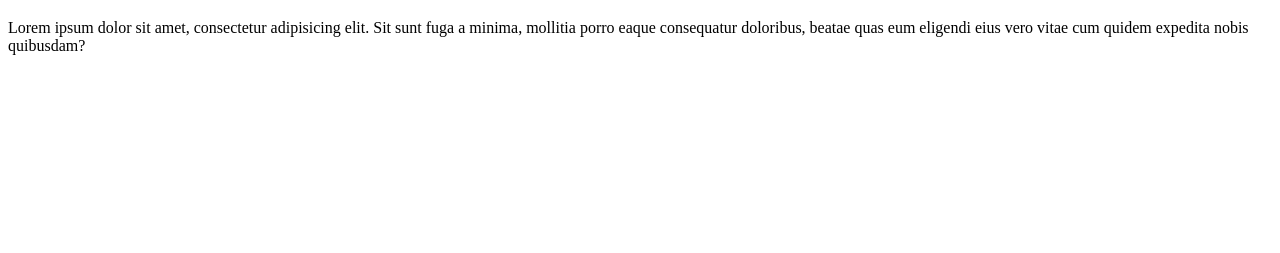
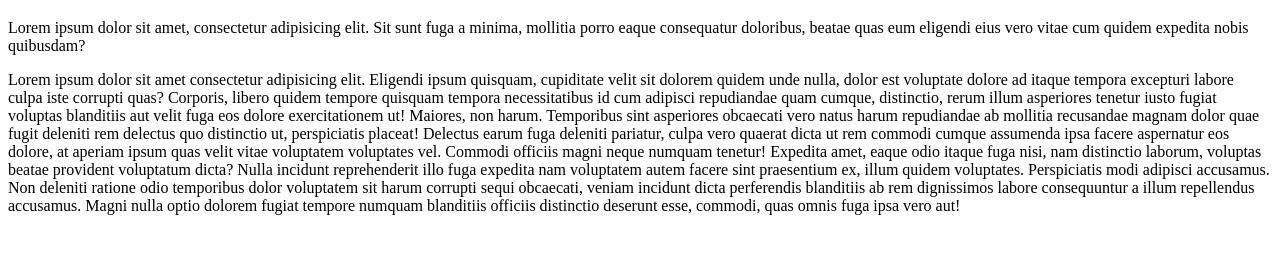
Before and after one commit to MashdorDev/demo-collab-workflow, a plain HTML site: page index.html in a window 1280 px wide. Shown: the part 61-314 px from the top of the page. Drawn offline with Linux system fonts and the light colour scheme.

Commit message:
added lorem 200

```diff
--- a/index.html
+++ b/index.html
@@ -13,5 +13,29 @@
 			minima, mollitia porro eaque consequatur doloribus, beatae quas eum
 			eligendi eius vero vitae cum quidem expedita nobis quibusdam?
 		</p>
+
+		<p>
+			Lorem ipsum dolor sit amet consectetur adipisicing elit. Eligendi ipsum
+			quisquam, cupiditate velit sit dolorem quidem unde nulla, dolor est
+			voluptate dolore ad itaque tempora excepturi labore culpa iste corrupti
+			quas? Corporis, libero quidem tempore quisquam tempora necessitatibus id
+			cum adipisci repudiandae quam cumque, distinctio, rerum illum asperiores
+			tenetur iusto fugiat voluptas blanditiis aut velit fuga eos dolore
+			exercitationem ut! Maiores, non harum. Temporibus sint asperiores
+			obcaecati vero natus harum repudiandae ab mollitia recusandae magnam dolor
+			quae fugit deleniti rem delectus quo distinctio ut, perspiciatis placeat!
+			Delectus earum fuga deleniti pariatur, culpa vero quaerat dicta ut rem
+			commodi cumque assumenda ipsa facere aspernatur eos dolore, at aperiam
+			ipsum quas velit vitae voluptatem voluptates vel. Commodi officiis magni
+			neque numquam tenetur! Expedita amet, eaque odio itaque fuga nisi, nam
+			distinctio laborum, voluptas beatae provident voluptatum dicta? Nulla
+			incidunt reprehenderit illo fuga expedita nam voluptatem autem facere sint
+			praesentium ex, illum quidem voluptates. Perspiciatis modi adipisci
+			accusamus. Non deleniti ratione odio temporibus dolor voluptatem sit harum
+			corrupti sequi obcaecati, veniam incidunt dicta perferendis blanditiis ab
+			rem dignissimos labore consequuntur a illum repellendus accusamus. Magni
+			nulla optio dolorem fugiat tempore numquam blanditiis officiis distinctio
+			deserunt esse, commodi, quas omnis fuga ipsa vero aut!
+		</p>
 	</body>
 </html>
```
